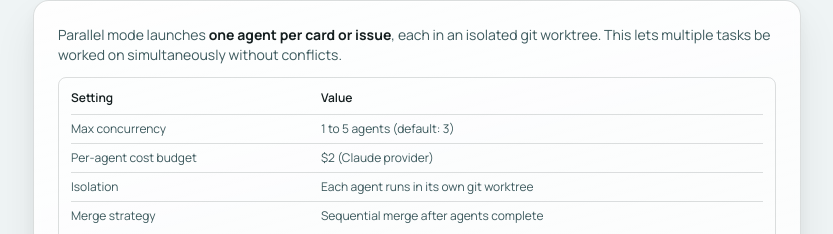
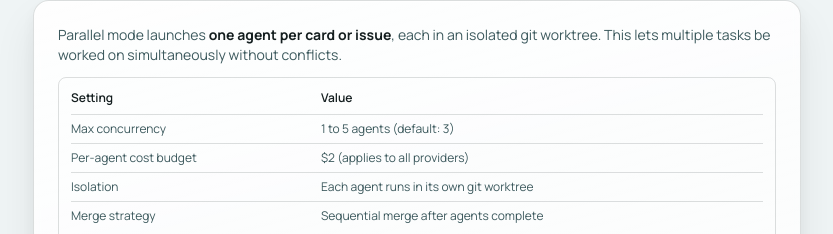
Before and after one commit to JoshJAL/claude-trello-frontend, a React (Vite) app: page / in a window 1280 px wide. Shown: the part 5935-6169 px from the top of the page, without its empty margins (223-1056 px from the left). Built offline with nearby package versions, Linux system fonts and the light colour scheme.

Commit message:
Update ParallelModeSection to reflect all providers

```diff
--- a/src/sections/web-docs/ParallelModeSection.tsx
+++ b/src/sections/web-docs/ParallelModeSection.tsx
@@ -33,7 +33,7 @@ export function ParallelModeSection() {
                 </tr>
                 <tr className="border-b border-[var(--line)]">
                   <td className="py-1.5">Per-agent cost budget</td>
-                  <td>$2 (Claude provider)</td>
+                  <td>$2 (applies to all providers)</td>
                 </tr>
                 <tr className="border-b border-[var(--line)]">
                   <td className="py-1.5">Isolation</td>
```
